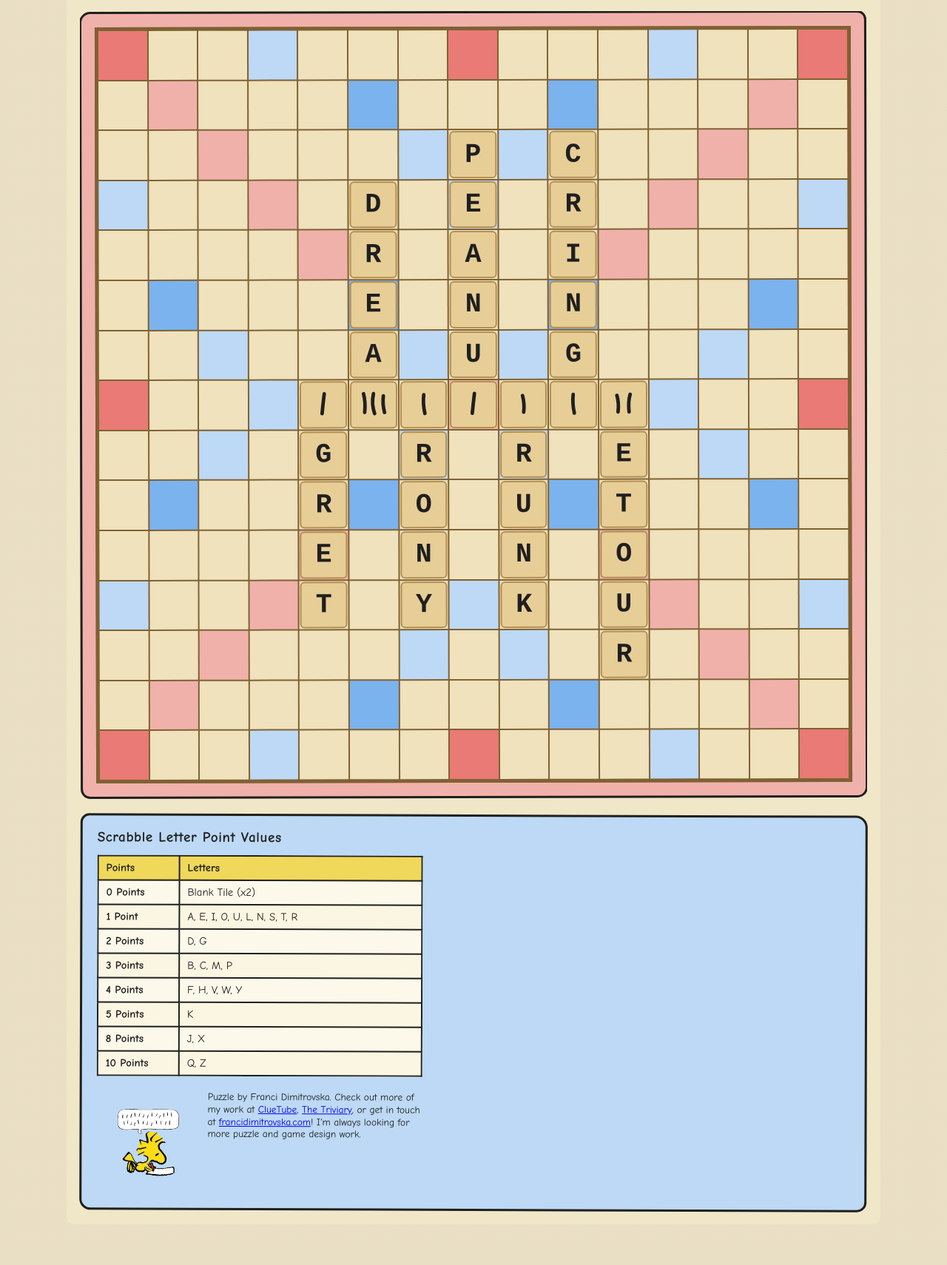
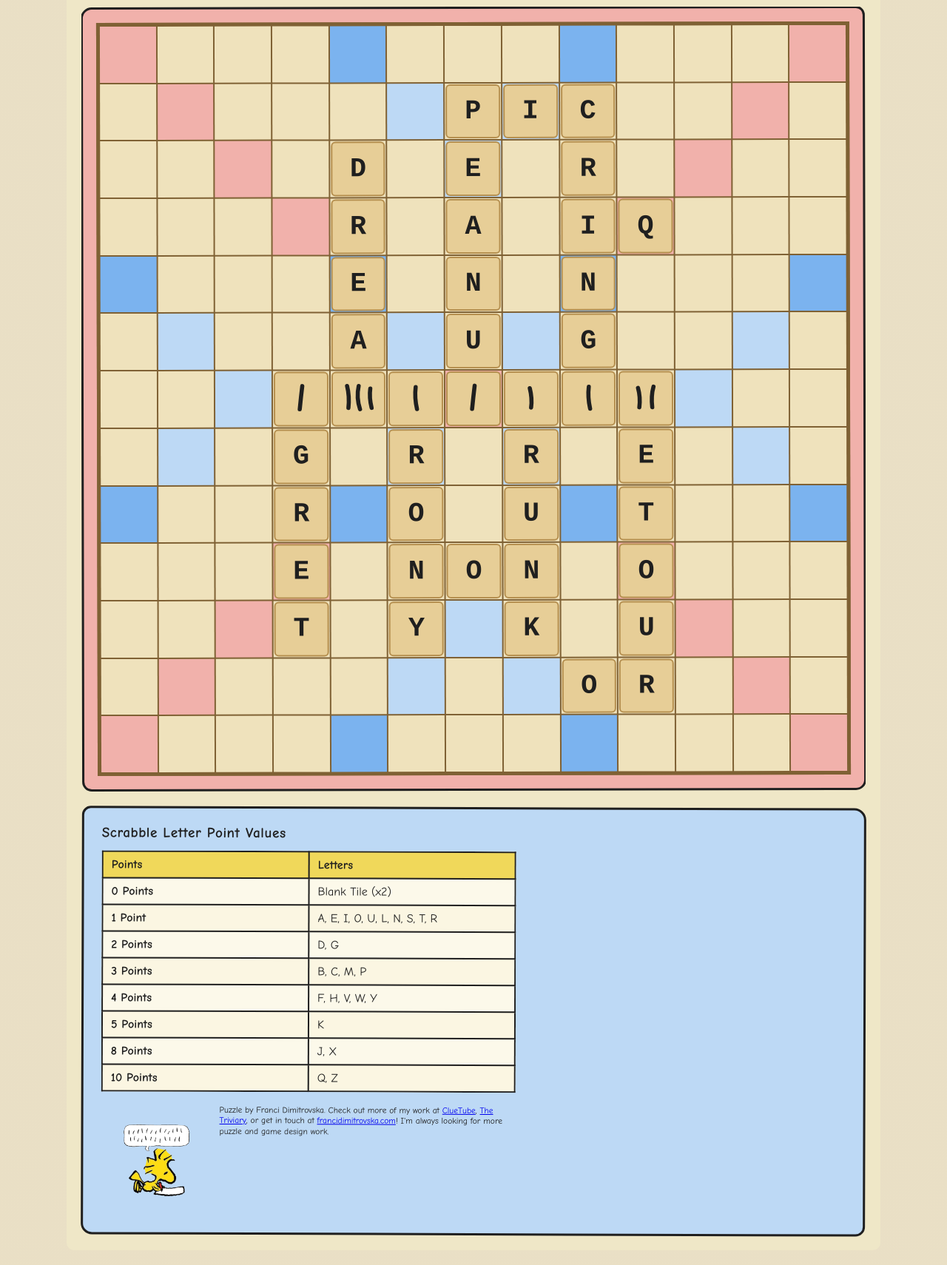
Before and after one commit to frodgrod/justonechirp, a plain HTML site: page index.html in a window 1280 px wide. Shown: the part 700-2410 px from the top of the page at 74% size. Before the commit the page ends 2383 px from the top, so only its background shows below. Drawn offline with Linux system fonts and the light colour scheme; a web font is replaced by a local one.

Commit message:
Adjust layout and styles for improved responsiveness and readability

```diff
--- a/index.html
+++ b/index.html
@@ -87,7 +87,7 @@
       padding: 20px 22px;
       margin-bottom: 20px;
       line-height: 1.6;
-      font-size: 1.08rem;
+      font-size: 0.92rem;
       max-width: 75ch;
       background: #f3eccf;
       border-radius: 16px 13px 15px 14px;
@@ -108,6 +108,7 @@
       background: var(--dl);
       border-radius: 12px 16px 13px 15px;
       transform: rotate(0.18deg);
+      overflow-x: hidden;
     }
 
     .score-layout {
@@ -158,6 +159,7 @@
       grid-template-columns: clamp(84px, 16vw, 140px) minmax(0, 1fr);
       align-items: flex-start;
       gap: 10px;
+      min-width: 0;
     }
 
     .woodstock-box img {
@@ -173,12 +175,21 @@
       max-width: 100%;
       font-size: clamp(0.62rem, 1.05vw, 0.88rem);
       line-height: 1.25;
+      min-width: 0;
+      overflow-wrap: anywhere;
+      word-break: normal;
+    }
+
+    .woodstock-blurb a {
+      overflow-wrap: anywhere;
+      word-break: break-word;
     }
 
     .score-table {
       order: 1;
       width: 100%;
       max-width: clamp(320px, 56vw, 440px);
+      min-width: 0;
     }
 
     .caption {
@@ -199,6 +210,7 @@
     table {
       width: 100%;
       min-width: 0;
+      table-layout: fixed;
       border-collapse: collapse;
       font-size: 0.92rem;
       background: #fbf6e2;
@@ -210,6 +222,7 @@
       padding: 7px 10px;
       text-align: left;
       vertical-align: top;
+      overflow-wrap: anywhere;
     }
 
     th {
@@ -222,7 +235,7 @@
     }
 
     td:first-child {
-      width: 110px;
+      width: 28%;
       font-weight: 700;
     }
 
@@ -251,8 +264,8 @@
 
     .board {
       display: grid;
-      grid-template-columns: repeat(15, minmax(0, 1fr));
-      grid-template-rows: repeat(15, minmax(0, 1fr));
+      grid-template-columns: repeat(13, minmax(0, 1fr));
+      grid-template-rows: repeat(13, minmax(0, 1fr));
       width: 100%;
       aspect-ratio: 1 / 1;
       gap: 2px;
@@ -309,13 +322,60 @@
       fill: none;
     }
 
-    @media (min-width: 1024px) {
+    @media (min-width: 900px) {
       .page {
         padding: 18px;
       }
 
       .intro {
-        font-size: 1.12rem;
+        font-size: 1rem;
+        max-width: 92ch;
+        margin-bottom: 24px;
+      }
+
+      .score-guide {
+        padding: 22px 24px;
+      }
+
+      .score-layout {
+        gap: 18px;
+      }
+
+      .score-table {
+        max-width: 560px;
+      }
+
+      .table-wrap {
+        max-width: 560px;
+      }
+
+      table {
+        font-size: 1rem;
+      }
+
+      th,
+      td {
+        padding: 8px 11px;
+      }
+
+      .woodstock-box {
+        width: min(560px, 100%);
+        max-width: 560px;
+        grid-template-columns: clamp(100px, 14vw, 150px) minmax(0, 1fr);
+      }
+
+      .woodstock-blurb {
+        font-size: clamp(0.72rem, 0.85vw, 0.96rem);
+      }
+    }
+
+    @media (min-width: 1024px) {
+      .page {
+        padding: 20px;
+      }
+
+      .intro {
+        font-size: 1.06rem;
       }
     }
 
@@ -338,7 +398,7 @@
 
       .intro,
       .score-guide {
-        font-size: 0.98rem;
+        font-size: 0.84rem;
         padding: 16px;
       }
 
@@ -357,7 +417,12 @@
 
       th,
       td {
-        padding: 6px 8px;
+        padding: 7px 8px;
+      }
+
+      table {
+        min-width: 0;
+        font-size: 0.88rem;
       }
 
       .board {
@@ -399,6 +464,9 @@
 
       .woodstock-box {
         max-width: 440px;
+        width: 100%;
+        grid-template-columns: clamp(72px, 22vw, 112px) minmax(0, 1fr);
+        gap: 8px;
         align-items: flex-start;
       }
 
@@ -415,12 +483,12 @@
 
       th,
       td {
-        padding: 7px 8px;
+        padding: 6px 7px;
       }
 
       table {
-        min-width: 290px;
-        font-size: 0.84rem;
+        min-width: 0;
+        font-size: 0.82rem;
       }
     }
   </style>
@@ -447,7 +515,7 @@
 
     <div class="board-shell">
       <div class="wrap">
-        <div class="board" id="board" aria-label="15 by 15 Scrabble-style board"></div>
+        <div class="board" id="board" aria-label="13 by 13 Scrabble-style board"></div>
       </div>
     </div>
 
@@ -511,6 +579,8 @@
 
   <script>
     const size = 15;
+    const visibleSize = 13;
+    const trim = 1;
     const board = document.getElementById("board");
 
     const tripleWord = [
@@ -563,6 +633,14 @@
       });
     }
 
+    function placeAcross(row, col, text) {
+      const r = row - 1;
+      const c0 = col - 1;
+      [...text].forEach((ch, i) => {
+        letters.set(`${r},${c0 + i}`, ch);
+      });
+    }
+
     const chirpVariants = {
       1: [
         ["M20 11 Q19 19 21 28"],
@@ -610,9 +688,17 @@
     placeDown(3, 10, "CRINGE");
     placeDown(8, 11, "DETOUR");
 
-    for (let r = 0; r < size; r++) {
-      for (let c = 0; c < size; c++) {
-        const key = `${r},${c}`;
+    // Additional across entries for a more natural in-progress board feel
+    placeAcross(3, 8, "PIC");
+    placeAcross(5, 10, "IQ");
+    placeAcross(11, 7, "NON");
+    placeAcross(13, 10, "OR");
+
+    for (let r = 0; r < visibleSize; r++) {
+      for (let c = 0; c < visibleSize; c++) {
+        const sourceR = r + trim;
+        const sourceC = c + trim;
+        const key = `${sourceR},${sourceC}`;
         const cell = document.createElement("div");
         cell.className = "cell";
 
@@ -624,7 +710,7 @@
           const tile = document.createElement("div");
           tile.className = "tile chirp-tile";
           tile.setAttribute("aria-label", `${chirpCount} chirp${chirpCount > 1 ? "s" : ""}`);
-          tile.innerHTML = chirpMarkup(chirpCount, c);
+          tile.innerHTML = chirpMarkup(chirpCount, sourceC);
           cell.appendChild(tile);
         } else {
           const letter = letters.get(key);
```
